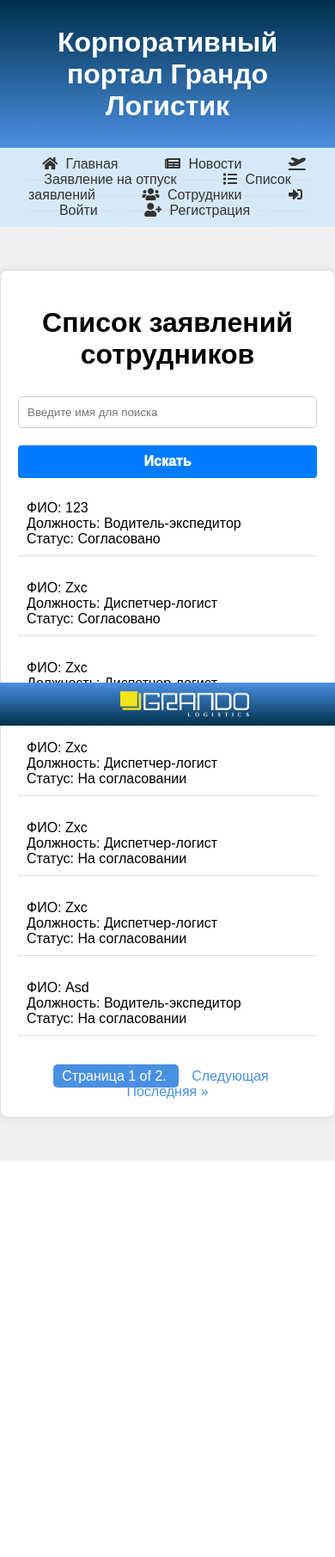
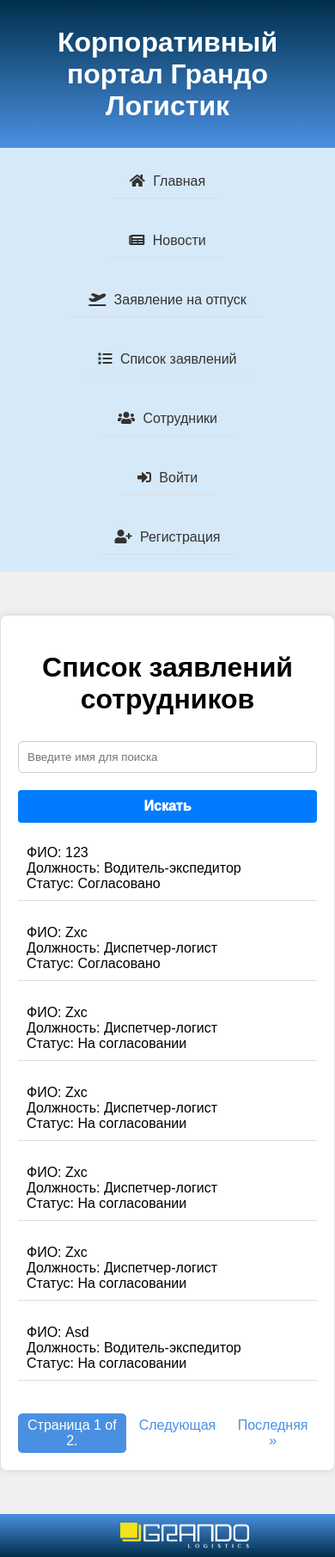
Before and after one commit to bazuly/Vacation-doc-upload, a Django app: page /vacation/vacation_list/ in a window 390 px wide. Shown: the whole page at 86% size. Before the commit the page ends 1350 px from the top, so only its background shows below. Run offline with Django 5.2, Linux system fonts and the light colour scheme; data comes from the database, SQL or seed files in the repository; both versions use the stored data as it was after the commit; some libraries are stand-ins or nearby versions.

Commit message:
CCS FOR MOBILE

```diff
--- a/site_grando/static/css/main.css
+++ b/site_grando/static/css/main.css
@@ -4,33 +4,33 @@ body {
   font-family: Verdana, sans-serif;
   margin: 0;
   padding: 0;
-    background-color: #f5faff; /* светло-голубой фон */
+  background-color: #f5faff;
 }
 
 header {
-    background: linear-gradient(to bottom, #002f4b, #4a90e2); /* Градиент от темно-синего к светло-синему */
+  background: linear-gradient(to bottom, #002f4b, #4a90e2);
   color: #fff;
   padding: 10px 20px;
   text-align: center;
 }
 
 nav {
-    background-color: #d6e9f9; /* светло-голубой цвет */
+  background-color: #d6e9f9;
   color: #333;
   padding: 10px;
-    text-align: center; /* Центрирование навигационного меню */
 }
 
 nav ul {
   list-style: none;
   padding: 0;
   margin: 0;
-    display: inline-block; /* Отображение списка в виде блочного элемента для центрирования */
+  display: flex;
+  justify-content: center;
+  gap: 10px;
 }
 
 nav ul li {
-    display: inline; /* Отображение элементов списка в одну строку */
-    margin-right: 10px;
+  margin: 0;
 }
 
 nav ul li a {
@@ -41,7 +41,7 @@ nav ul li a {
 }
 
 nav ul li a:hover {
-    background-color: #4a90e2; /* голубой цвет при наведении */
+  background-color: #4a90e2;
   color: #fff;
 }
 
@@ -56,13 +56,16 @@ nav ul li a:hover {
 }
 
 footer {
-    background: linear-gradient(to bottom,  #4a90e2, #002f4b); /* голубой цвет */
+  background: linear-gradient(to bottom, #4a90e2, #002f4b);
   color: #fff;
   padding: 10px 20px;
   text-align: center;
   position: fixed;
   bottom: 0;
   width: 100%;
+  display: flex;
+  flex-direction: column;
+  align-items: center;
 }
 
 .footer-logo {
@@ -80,7 +83,7 @@ footer p {
 
 /* Стили для кнопок */
 button {
-    background-color: #4CAF50;
+  background-color: #4caf50;
   color: white;
   border: none;
   padding: 10px 20px;
@@ -95,7 +98,9 @@ button:hover {
 }
 
 /* Стили для форм */
-form input[type="text"], form input[type="password"], form input[type="email"] {
+form input[type="text"],
+form input[type="password"],
+form input[type="email"] {
   width: 100%;
   padding: 10px;
   margin: 10px 0 20px 0;
@@ -107,7 +112,7 @@ form input[type="text"], form input[type="password"], form input[type="email"] {
 
 form input[type="submit"] {
   width: 100%;
-    background-color: #4CAF50;
+  background-color: #4caf50;
   color: white;
   padding: 14px 20px;
   margin: 8px 0;
@@ -175,6 +180,18 @@ i {
   color: #666;
 }
 
+.news-content {
+  text-align: justify; /* Выравнивание текста по ширине */
+  line-height: 1.6; /* Межстрочный интервал */
+  margin-bottom: 20px; /* Отступ снизу */
+}
+
+.news-photo img {
+  max-width: 100%; /* Масштабирование изображения по ширине */
+  height: auto; /* Автоматическая высота */
+  border-radius: 5px; /* Скругленные углы */
+}
+
 /* Стили для пагинации */
 .pagination {
   text-align: center;
@@ -182,10 +199,12 @@ i {
 }
 
 .pagination .step-links {
-    display: inline-block;
+  display: flex;
+  justify-content: center; /* Центрирование элементов пагинации */
   list-style: none;
   padding: 0;
   margin: 0;
+  gap: 5px; /* Пробел между элементами */
 }
 
 .pagination .step-links a {
@@ -193,7 +212,6 @@ i {
   text-decoration: none;
   padding: 5px 10px;
   border-radius: 5px;
-    margin: 0 5px;
 }
 
 .pagination .step-links .current {
@@ -203,12 +221,12 @@ i {
   color: #fff;
 }
 
-
 /* Стили для карточек сотрудников */
 .employee-list {
   display: flex;
   flex-wrap: wrap;
   justify-content: space-around;
+  gap: 20px; /* Пробел между карточками */
 }
 
 .employee-card {
@@ -216,7 +234,6 @@ i {
   border: 1px solid #ddd;
   border-radius: 8px;
   box-shadow: 0 2px 4px rgba(0, 0, 0, 0.1);
-    margin: 20px;
   width: 300px;
   text-align: center;
   overflow: hidden;
@@ -237,7 +254,7 @@ i {
 .employee-photo img {
   width: 100%;
   height: auto;
-    object-fit: cover; /* Обеспечивает корректное отображение фото */
+  object-fit: cover;
 }
 
 .employee-details {
@@ -255,17 +272,32 @@ i {
   color: #666;
 }
 
-
-.news-content {
-    text-align: justify; /* Выравнивание текста по ширине */
-    line-height: 1.6; /* Межстрочный интервал */
-    margin-bottom: 20px; /* Отступ снизу */
+/* Мобильная верстка */
+@media (max-width: 768px) {
+  nav ul {
+    flex-direction: column;
+    align-items: center;
   }
 
-.news-photo img {
-    max-width: 100%; /* Масштабирование изображения по ширине */
-    height: auto; /* Автоматическая высота */
-    border-radius: 5px; /* Скругленные углы */
+  nav ul li {
+    display: block;
+    margin: 10px 0;
   }
 
-/* background-image: url('../images/back_vacation.jpg'); */
+  .container {
+    padding: 10px;
+  }
+
+  .news-list {
+    flex-direction: column;
+  }
+
+  .employee-list {
+    flex-direction: column;
+    align-items: center;
+  }
+
+  footer {
+    position: static;
+  }
+}
```
Also changed, not shown: site_grando/db.sqlite3. Lines whose indentation alone changed are shown as unchanged.
